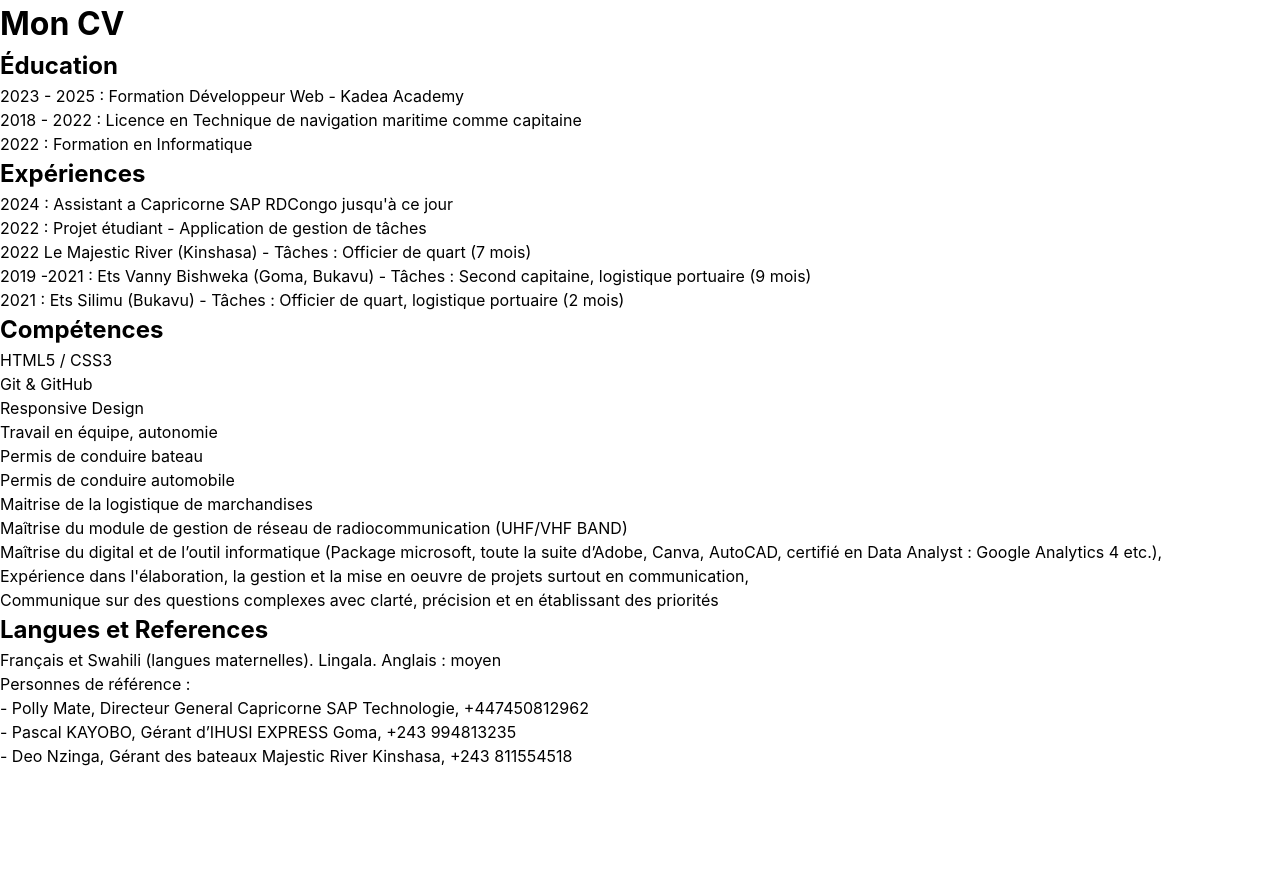
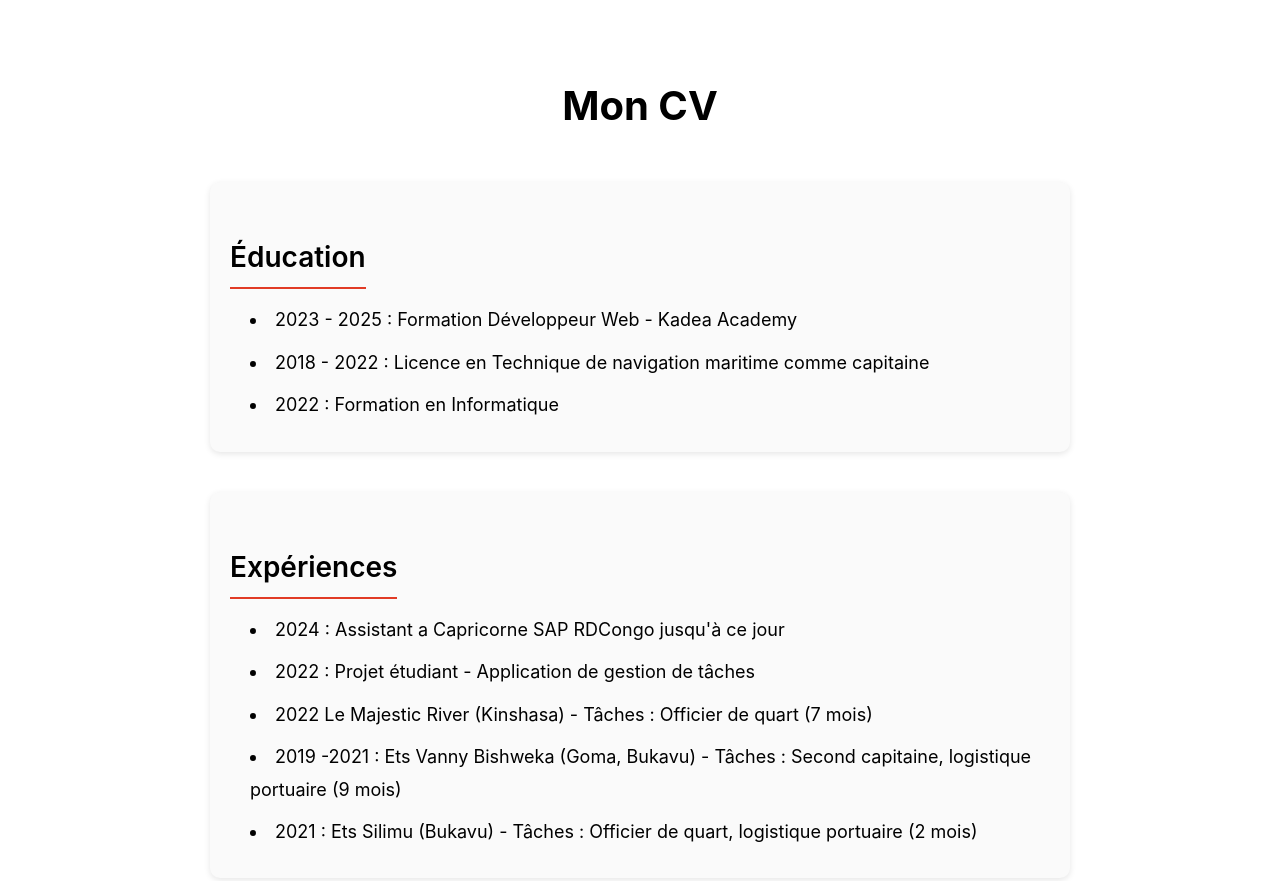
Before and after one commit to JPBash/portfolio, a plain HTML site: page cv.html in a window 1280 px wide. Shown: the top 881 px of the page. Before the commit the page ends 800 px from the top, so only its background shows below. Drawn offline with Linux system fonts and the light colour scheme; files that its build step writes are made by us from their sources.

Commit message:
Ajout style et mise en page pour cv.html

```diff
--- a/cv.html
+++ b/cv.html
@@ -4,10 +4,10 @@
     <meta charset="UTF-8">
     <meta name="viewport" content="width=device-width, initial-scale=1.0">
     <title>Document</title>
-    <link rel="stylesheet" href="css/style.css">
+    <link rel="stylesheet" href="style/style.css">
 </head>
 <body>
-    <main>
+    <main class="cv-page">
     <h1>Mon CV</h1>
 
     <section>
--- a/style/style.css
+++ b/style/style.css
@@ -304,3 +304,47 @@ form button:hover {
 .cv-section {
     margin-bottom: 40px;
 }
+
+/* ===== PAGE CV ===== */
+.cv-page {
+    max-width: 900px;
+    margin: 50px auto;
+    padding: 20px;
+    line-height: 1.8;
+}
+
+.cv-page h1 {
+    font-size: 40px;
+    font-weight: 700;
+    text-align: center;
+    margin-bottom: 40px;
+    color: #000000;
+}
+
+.cv-page h2 {
+    font-size: 28px;
+    font-weight: 600;
+    margin: 30px 0 15px;
+    border-bottom: 2px solid #E13B25;
+    display: inline-block;
+    padding-bottom: 5px;
+}
+
+.cv-page ul {
+    list-style: disc inside;
+    margin-left: 20px;
+}
+
+.cv-page li {
+    margin-bottom: 10px;
+    font-size: 18px;
+}
+
+/* Accent sur les sections */
+.cv-page section {
+    margin-bottom: 40px;
+    background: #FAFAFA;
+    padding: 20px;
+    border-radius: 10px;
+    box-shadow: 0px 2px 6px rgba(0,0,0,0.1);
+}
```
